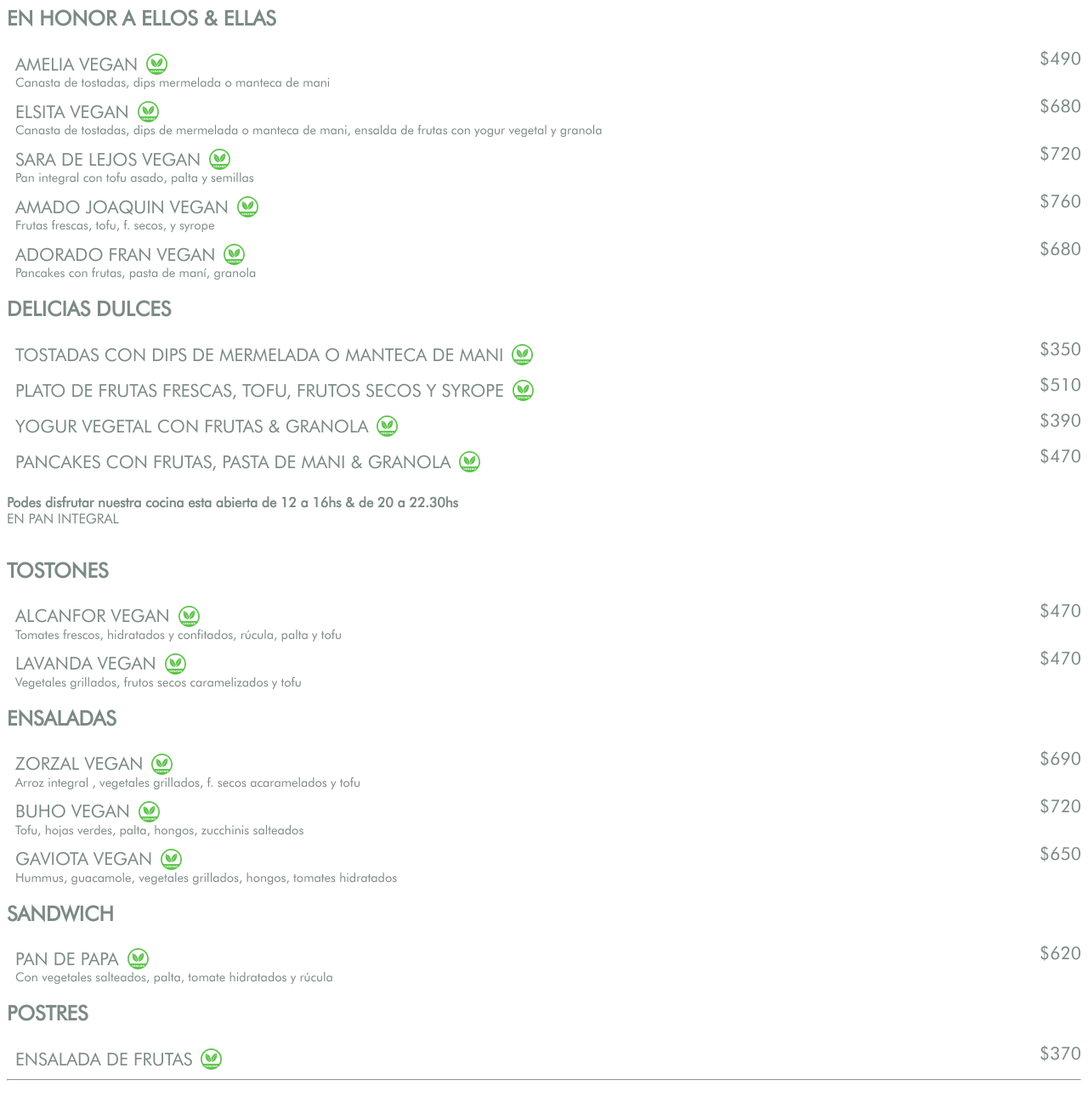
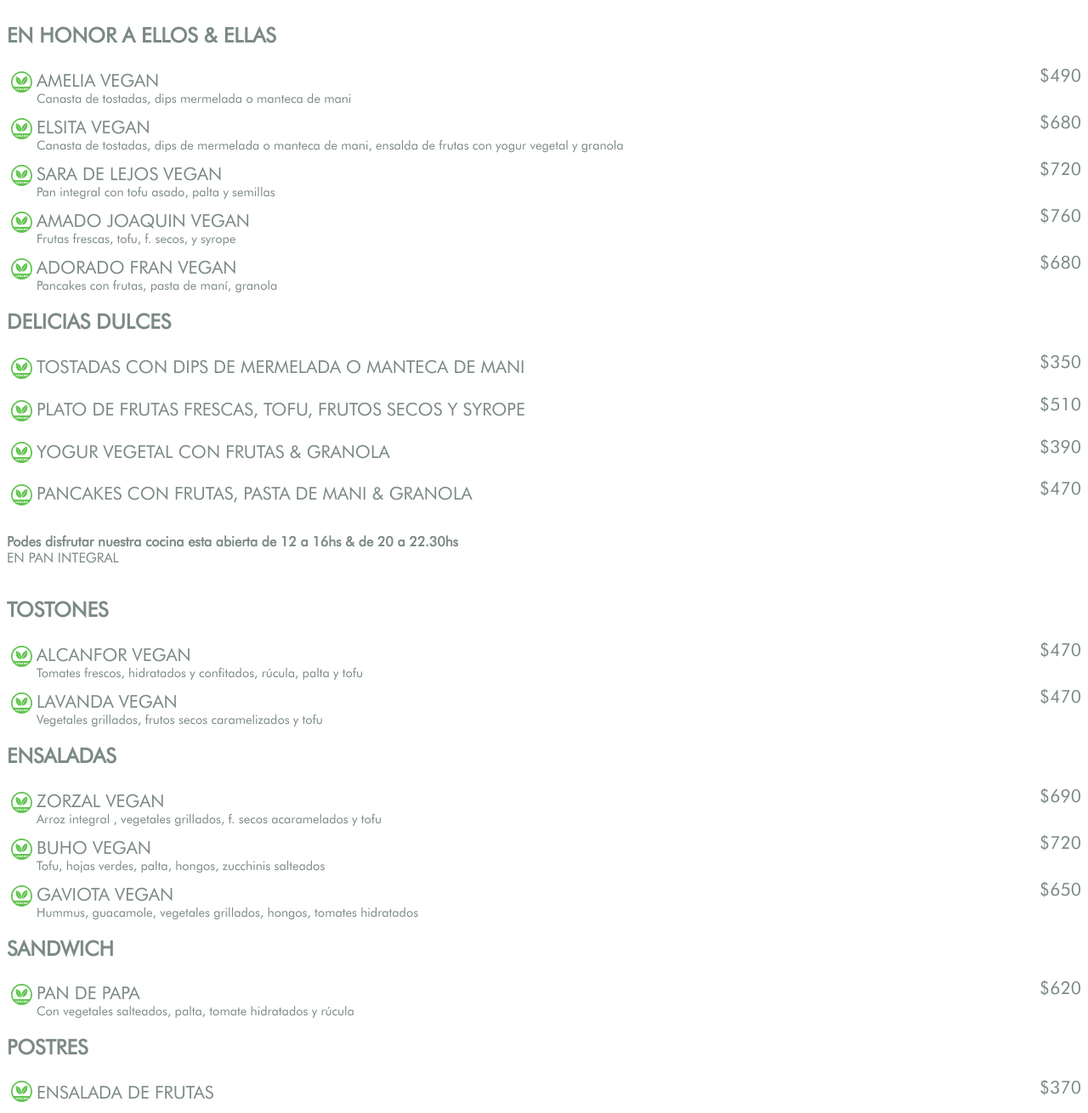
Before and after one commit to Vlaeminck/Carta-digital---Gardenias, a plain HTML site: page carta.html in a window 1280 px wide. Shown: the part 6559-7869 px from the top of the page at 85% size. Drawn offline with Linux system fonts and the light colour scheme.

Commit message:
Iconos vegan corregidos a la derecha

```diff
--- a/carta.html
+++ b/carta.html
@@ -1365,24 +1365,24 @@
 
         <!--AMELIA VEGAN-->
         <div class="flex-container">
-            <span style="padding: 5px;"><img src="img/sensegluten.svg" width="30px" alt="" class="trans"></span>
+            <span style="padding: 5px;"><img src="img/vegan-01.svg" width="25px" style="margin-top: 3px;" alt=""></span>
                 <div style="flex-grow: 22;">
                 <div style="display: flex; align-items: center;">
                 <div class="prName" style="margin-top: 6px;">AMELIA VEGAN</div>
                     <span class="flex-container" style="padding-left: 10px; align-items: center;">
-                    <img src="img/vegan-01.svg" width="25px" alt="" class=""></span>
+                    </span>
             </div><div class="info">Canasta de tostadas, dips mermelada o manteca de mani</div></div>
             <div><span class="precio">$490</span></div>
         </div>
 
         <!--ELSITA VEGAN-->
         <div class="flex-container">
-            <span style="padding: 5px;"><img src="img/sensegluten.svg" width="30px" alt="" class="trans"></span>
+            <span style="padding: 5px;"><img src="img/vegan-01.svg" width="25px" style="margin-top: 3px;" alt=""></span>
                 <div style="flex-grow: 22;">
                 <div style="display: flex; align-items: center;">
                 <div class="prName" style="margin-top: 6px;">ELSITA VEGAN</div>
                     <span class="flex-container" style="padding-left: 10px; align-items: center;">
-                    <img src="img/vegan-01.svg" width="25px" alt="" class=""></span>
+                    </span>
             </div><div class="info">Canasta de tostadas, dips de mermelada o manteca de mani,
                 ensalda de frutas con yogur vegetal y granola</div></div>
             <div><span class="precio">$680</span></div>
@@ -1390,36 +1390,36 @@
 
         <!--SARA DE LEJOS VEGAN-->
         <div class="flex-container">
-            <span style="padding: 5px;"><img src="img/sensegluten.svg" width="30px" alt="" class="trans"></span>
+            <span style="padding: 5px;"><img src="img/vegan-01.svg" width="25px" style="margin-top: 3px;" alt=""></span>
                 <div style="flex-grow: 22;">
                 <div style="display: flex; align-items: center;">
                 <div class="prName" style="margin-top: 6px;">SARA DE LEJOS VEGAN</div>
                     <span class="flex-container" style="padding-left: 10px; align-items: center;">
-                    <img src="img/vegan-01.svg" width="25px" alt="" class=""></span>
+                    </span>
             </div><div class="info">Pan integral con tofu asado, palta y semillas</div></div>
             <div><span class="precio">$720</span></div>
         </div>
 
         <!--AMADO JOAQUIN VEGAN-->
         <div class="flex-container">
-            <span style="padding: 5px;"><img src="img/sensegluten.svg" width="30px" alt="" class="trans"></span>
+            <span style="padding: 5px;"><img src="img/vegan-01.svg" width="25px" style="margin-top: 3px;" alt=""></span>
                 <div style="flex-grow: 22;">
                 <div style="display: flex; align-items: center;">
                 <div class="prName" style="margin-top: 6px;">AMADO JOAQUIN VEGAN</div>
                     <span class="flex-container" style="padding-left: 10px; align-items: center;">
-                    <img src="img/vegan-01.svg" width="25px" alt="" class=""></span>
+                    </span>
             </div><div class="info">Frutas frescas, tofu, f. secos, y syrope</div></div>
             <div><span class="precio">$760</span></div>
         </div>
 
         <!--ADORADO FRAN VEGAN-->
         <div class="flex-container">
-            <span style="padding: 5px;"><img src="img/sensegluten.svg" width="30px" alt="" class="trans"></span>
+            <span style="padding: 5px;"><img src="img/vegan-01.svg" width="25px" style="margin-top: 3px;" alt=""></span>
                 <div style="flex-grow: 22;">
                 <div style="display: flex; align-items: center;">
                 <div class="prName" style="margin-top: 6px;">ADORADO FRAN VEGAN</div>
                     <span class="flex-container" style="padding-left: 10px; align-items: center;">
-                    <img src="img/vegan-01.svg" width="25px" alt="" class=""></span>
+                    </span>
             </div><div class="info">Pancakes con frutas, pasta de maní, granola</div></div>
             <div><span class="precio">$680</span></div>
         </div>
@@ -1428,48 +1428,48 @@
 
         <!--TOSTADAS CON DIPS DE MERMELADA O MANTECA DE MANI-->
         <div class="flex-container">
-            <span style="padding: 5px;"><img src="img/sensegluten.svg" width="30px" alt="" class="trans"></span>
+            <span style="padding: 5px;"><img src="img/vegan-01.svg" width="25px" style="margin-top: 3px;" alt=""></span>
                 <div style="flex-grow: 22;">
                 <div style="display: flex; align-items: center;">
                 <div class="prName" style="margin-top: 6px;">TOSTADAS CON DIPS DE MERMELADA O MANTECA DE MANI</div>
                     <span class="flex-container" style="padding-left: 10px; align-items: center;">
-                    <img src="img/vegan-01.svg" width="25px" alt="" class=""></span>
+                    </span>
             </div><div class="info"></div></div>
             <div><span class="precio">$350</span></div>
         </div>
 
         <!--PLATO DE FRUTAS FRESCAS, TOFU, FRUTOS SECOS Y SYROPE-->
         <div class="flex-container">
-            <span style="padding: 5px;"><img src="img/sensegluten.svg" width="30px" alt="" class="trans"></span>
+            <span style="padding: 5px;"><img src="img/vegan-01.svg" width="25px" style="margin-top: 3px;" alt=""></span>
                 <div style="flex-grow: 22;">
                 <div style="display: flex; align-items: center;">
                 <div class="prName" style="margin-top: 6px;">PLATO DE FRUTAS FRESCAS, TOFU, FRUTOS SECOS Y SYROPE</div>
                     <span class="flex-container" style="padding-left: 10px; align-items: center;">
-                    <img src="img/vegan-01.svg" width="25px" alt=""></span>
+                    </span>
             </div><div class="info"></div></div>
             <div><span class="precio">$510</span></div>
         </div>
 
         <!--YOGUR VEGETAL CON FRUTAS & GRANOLA-->
         <div class="flex-container">
-            <span style="padding: 5px;"><img src="img/sensegluten.svg" width="30px" alt="" class="trans"></span>
+            <span style="padding: 5px;"><img src="img/vegan-01.svg" width="25px" style="margin-top: 2px;" alt=""></span>
                 <div style="flex-grow: 22;">
                 <div style="display: flex; align-items: center;">
                 <div class="prName" style="margin-top: 6px;">YOGUR VEGETAL CON FRUTAS & GRANOLA</div>
                     <span class="flex-container" style="padding-left: 10px; align-items: center;">
-                    <img src="img/vegan-01.svg" width="25px" alt=""></span>
+                    </span>
             </div><div class="info"></div></div>
             <div><span class="precio">$390</span></div>
         </div>
 
         <!--PANCAKES CON FRUTAS, PASTA DE MANI & GRANOLA-->
         <div class="flex-container">
-            <span style="padding: 5px;"><img src="img/sensegluten.svg" width="30px" alt="" class="trans"></span>
+            <span style="padding: 5px;"><img src="img/vegan-01.svg" width="25px" style="margin-top: 3px;" alt=""></span>
                 <div style="flex-grow: 22;">
                 <div style="display: flex; align-items: center;">
                 <div class="prName" style="margin-top: 6px;">PANCAKES CON FRUTAS, PASTA DE MANI & GRANOLA</div>
                     <span class="flex-container" style="padding-left: 10px; align-items: center;">
-                    <img src="img/vegan-01.svg" width="25px" alt=""></span>
+                    </span>
             </div><div class="info"></div></div>
             <div><span class="precio">$470</span></div>
         </div>
@@ -1486,24 +1486,24 @@
 
         <!--ALCANFOR VEGAN-->
         <div class="flex-container">
-            <span style="padding: 5px;"><img src="img/sensegluten.svg" width="30px" alt="" class="trans"></span>
+            <span style="padding: 5px;"><img src="img/vegan-01.svg" width="25px" style="margin-top: 3px;" alt=""></span>
                 <div style="flex-grow: 22;">
                 <div style="display: flex; align-items: center;">
                 <div class="prName" style="margin-top: 6px;">ALCANFOR VEGAN</div>
                     <span class="flex-container" style="padding-left: 10px; align-items: center;">
-                    <img src="img/vegan-01.svg" width="25px" alt=""></span>
+                    </span>
             </div><div class="info">Tomates frescos, hidratados y confitados, rúcula, palta y tofu</div></div>
             <div><span class="precio">$470</span></div>
         </div>
 
         <!--LAVANDA VEGAN-->
         <div class="flex-container">
-            <span style="padding: 5px;"><img src="img/sensegluten.svg" width="30px" alt="" class="trans"></span>
+            <span style="padding: 5px;"><img src="img/vegan-01.svg" width="25px" style="margin-top: 3px;" alt=""  ></span>
                 <div style="flex-grow: 22;">
                 <div style="display: flex; align-items: center;">
                 <div class="prName" style="margin-top: 6px;">LAVANDA VEGAN</div>
                     <span class="flex-container" style="padding-left: 10px; align-items: center;">
-                    <img src="img/vegan-01.svg" width="25px" alt=""></span>
+                    </span>
             </div><div class="info">Vegetales grillados, frutos secos caramelizados y tofu</div></div>
             <div><span class="precio">$470</span></div>
         </div>
@@ -1512,36 +1512,36 @@
 
         <!--ZORZAL VEGAN-->
         <div class="flex-container">
-            <span style="padding: 5px;"><img src="img/sensegluten.svg" width="30px" alt="" class="trans"></span>
+            <span style="padding: 5px;"><img src="img/vegan-01.svg" width="25px" style="margin-top: 3px;" alt=""></span>
                 <div style="flex-grow: 22;">
                 <div style="display: flex; align-items: center;">
                 <div class="prName" style="margin-top: 6px;">ZORZAL VEGAN</div>
                     <span class="flex-container" style="padding-left: 10px; align-items: center;">
-                    <img src="img/vegan-01.svg" width="25px" alt=""></span>
+                    </span>
             </div><div class="info">Arroz integral , vegetales grillados, f. secos acaramelados y tofu</div></div>
             <div><span class="precio">$690</span></div>
         </div>
 
         <!--BUHO VEGAN-->
         <div class="flex-container">
-            <span style="padding: 5px;"><img src="img/sensegluten.svg" width="30px" alt="" class="trans"></span>
+            <span style="padding: 5px;"><img src="img/vegan-01.svg" width="25px" style="margin-top: 3px;" alt=""></span>
                 <div style="flex-grow: 22;">
                 <div style="display: flex; align-items: center;">
                 <div class="prName" style="margin-top: 6px;">BUHO VEGAN</div>
                     <span class="flex-container" style="padding-left: 10px; align-items: center;">
-                    <img src="img/vegan-01.svg" width="25px" alt=""></span>
+                    </span>
             </div><div class="info">Tofu, hojas verdes, palta, hongos, zucchinis salteados</div></div>
             <div><span class="precio">$720</span></div>
         </div>
 
         <!--GAVIOTA VEGAN-->
         <div class="flex-container">
-            <span style="padding: 5px;"><img src="img/sensegluten.svg" width="30px" alt="" class="trans"></span>
+            <span style="padding: 5px;"><img src="img/vegan-01.svg" width="25px" style="margin-top: 3px;" alt=""></span>
                 <div style="flex-grow: 22;">
                 <div style="display: flex; align-items: center;">
                 <div class="prName" style="margin-top: 6px;">GAVIOTA VEGAN</div>
                     <span class="flex-container" style="padding-left: 10px; align-items: center;">
-                    <img src="img/vegan-01.svg" width="25px" alt=""></span>
+                    </span>
             </div><div class="info">Hummus, guacamole, vegetales grillados, hongos, tomates hidratados</div></div>
             <div><span class="precio">$650</span></div>
         </div>
@@ -1550,12 +1550,12 @@
 
         <!--PAN DE PAPA-->
         <div class="flex-container">
-            <span style="padding: 5px;"><img src="img/sensegluten.svg" width="30px" alt="" class="trans"></span>
+            <span style="padding: 5px;"><img src="img/vegan-01.svg" width="25px" style="margin-top: 3px;" alt=""></span>
                 <div style="flex-grow: 22;">
                 <div style="display: flex; align-items: center;">
                 <div class="prName" style="margin-top: 6px;">PAN DE PAPA</div>
                     <span class="flex-container" style="padding-left: 10px; align-items: center;">
-                    <img src="img/vegan-01.svg" width="25px" alt=""></span>
+                    </span>
             </div><div class="info">Con vegetales salteados, palta, tomate hidratados y rúcula</div></div>
             <div><span class="precio">$620</span></div>
         </div>
@@ -1564,12 +1564,12 @@
 
         <!--ENSALADA DE FRUTAS-->
         <div class="flex-container">
-            <span style="padding: 5px;"><img src="img/sensegluten.svg" width="30px" alt="" class="trans"></span>
+            <span style="padding: 5px;"><img src="img/vegan-01.svg" width="25px" alt=""></span>
                 <div style="flex-grow: 22;">
                 <div style="display: flex; align-items: center;">
                 <div class="prName" style="margin-top: 6px;">ENSALADA DE FRUTAS</div>
                     <span class="flex-container" style="padding-left: 10px; align-items: center;">
-                    <img src="img/vegan-01.svg" width="25px" alt=""></span>
+                    </span>
             </div><div class="info"></div></div>
             <div><span class="precio">$370</span></div>
         </div>
--- a/styles.css
+++ b/styles.css
@@ -15,6 +15,7 @@ h1 {
   align-items: center;
   margin-left: -10px;
   margin-right: -10px;
+  height: 60px;
 }
 
 .wrapper {
@@ -46,7 +47,6 @@ h2 {
   font-family: "Futura book";
   color: hsl(154, 7%, 53%);
 }
-
 
 .desayunos {
   display: flex;
```
